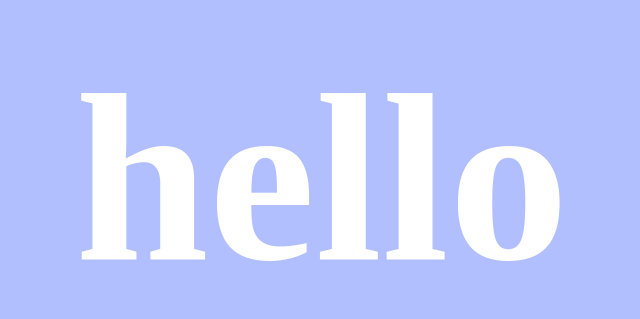
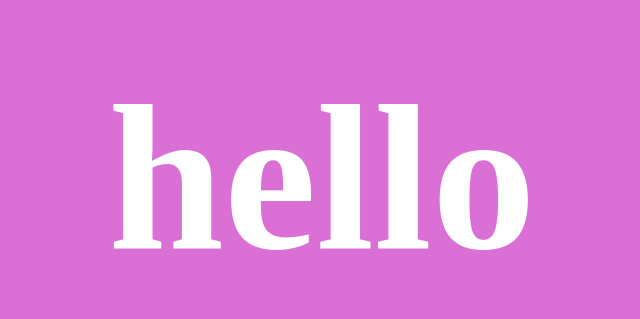
Before and after one commit to xieb3cky/AnimatedTextGitDemo, a plain HTML site: page index.html in a window 1280 px wide. Shown: the part 230-549 px from the top of the page, without its empty margins (318-958 px from the left). Drawn offline with Linux system fonts and the light colour scheme.

Commit message:
someone else

```diff
--- a/style.css
+++ b/style.css
@@ -3,11 +3,11 @@ body{
     justify-content: center;
     align-items: center;
     height: 100vh;
-    background-color: rgb(177, 191, 255);
+    background-color: orchid;
 }
 
 h1{
-    font-size: 15rem;
+    font-size: 13rem;
     font-family: Montserrat;
     color: white;
 }
```
